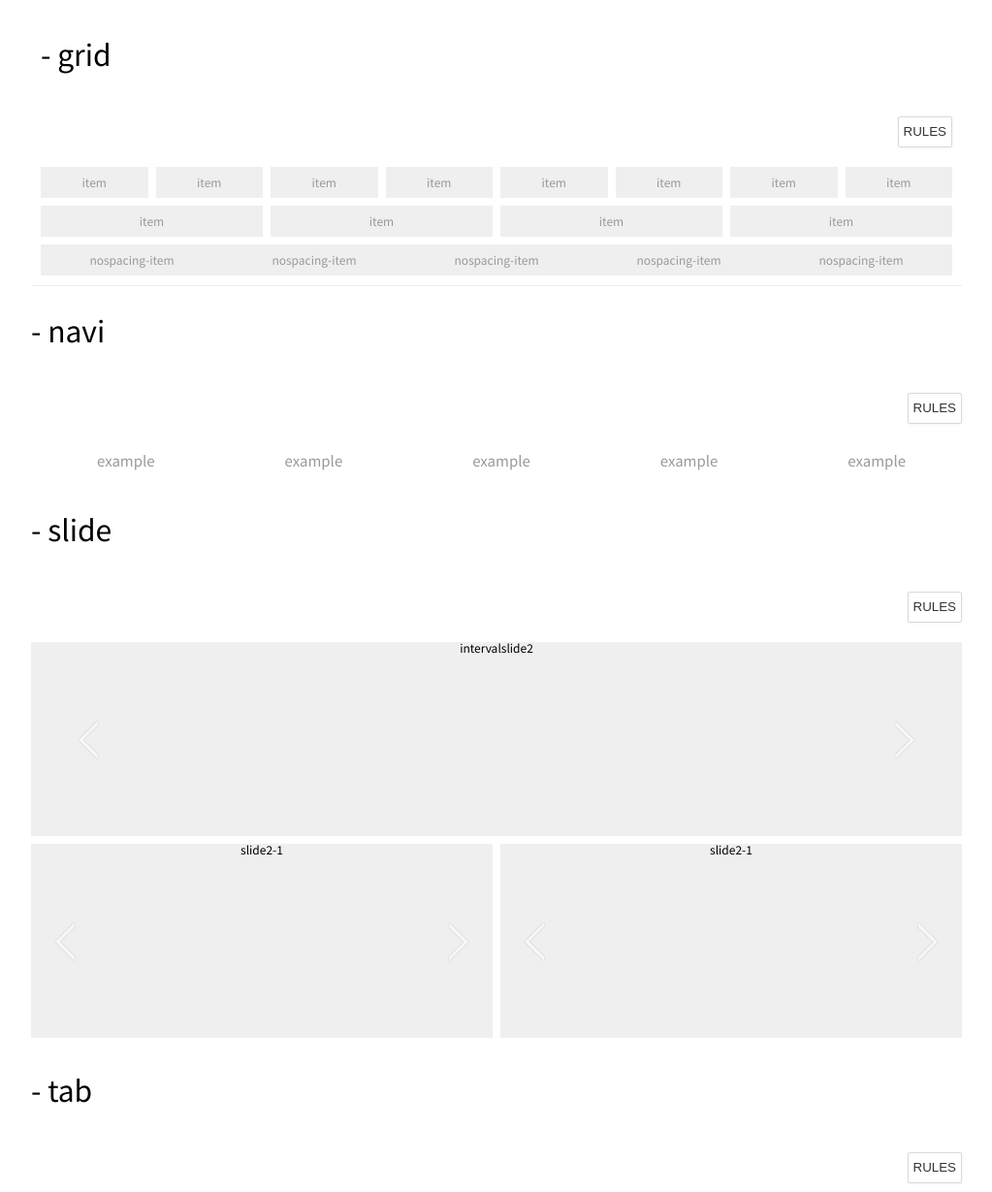
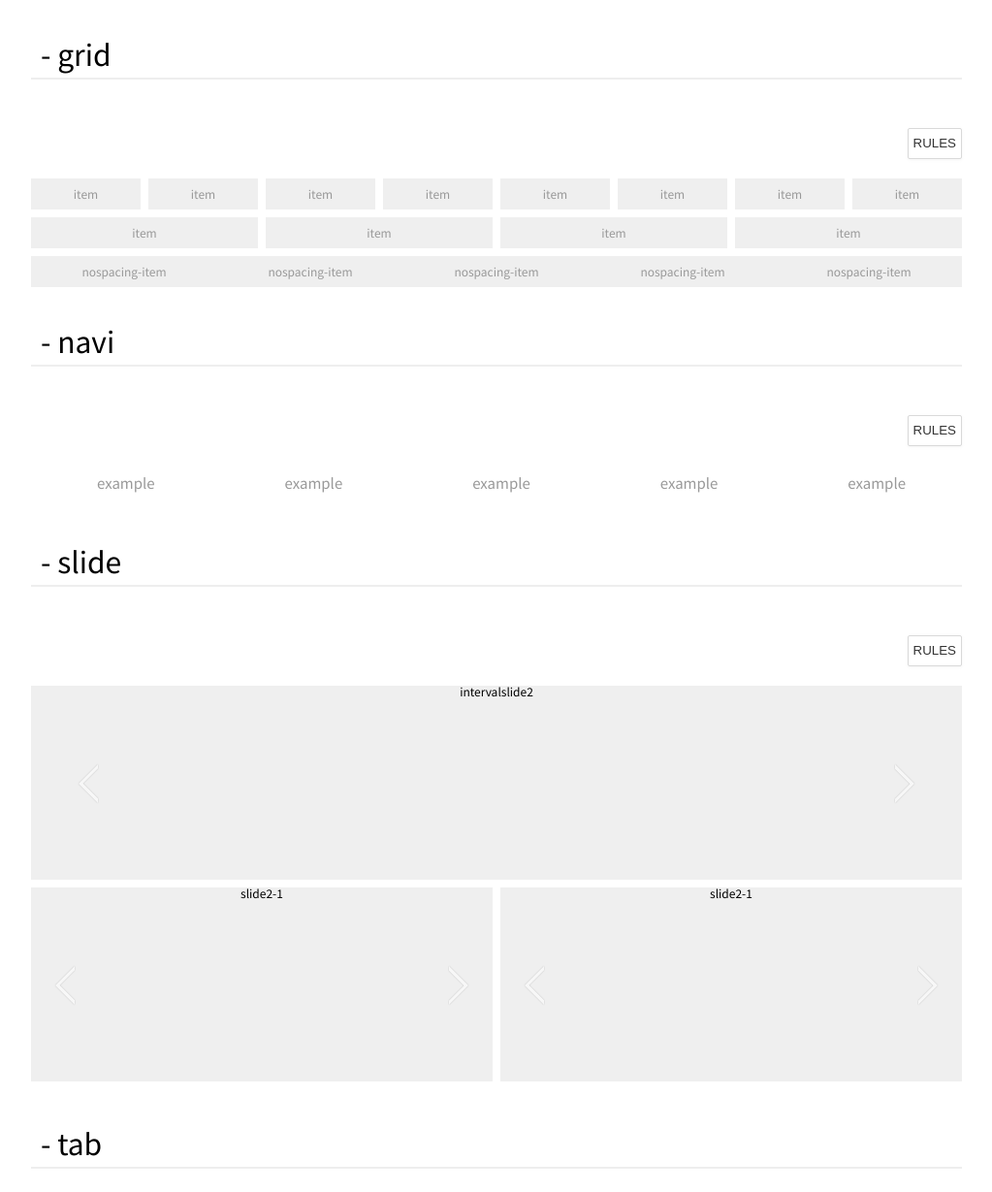
Before and after one commit to lmkygl/ui-pack, a website: page src/index.html in a window 1280 px wide. Shown: the top 1229 px of the page at 97% size, without its empty margins (128-1151 px from the left). Drawn offline with nearby package versions, Linux system fonts and the light colour scheme.

Commit message:
css 변경

```diff
--- a/src/css/module/common.scss
+++ b/src/css/module/common.scss
@@ -40,8 +40,9 @@ code {
     }
 }
 .border_line {
-    border-bottom: 1px solid #eee;
+    border-bottom: 2px solid #eee;
     padding: 10px;
+
 }
 body,
 html {
--- a/src/template/checkbox.html
+++ b/src/template/checkbox.html
@@ -1,4 +1,4 @@
-<h3 class="ui__pack__title">- checkbox</h3>
+<h3 class="ui__pack__title border_line">- checkbox</h3>
 <div class="rules_button_area" data-ui="rules_area">
     <button data-btn="rules_btn" data-toggle="false">RULES</button>
     <div class="source_code">
--- a/src/template/grid.html
+++ b/src/template/grid.html
@@ -1,5 +1,5 @@
-<div class="border_line">
-    <h3 class="ui__pack__title">- grid</h3>
+<div class="">
+    <h3 class="ui__pack__title border_line">- grid</h3>
     <div class="rules_button_area" data-ui="rules_area">
         <button data-btn="rules_btn" data-toggle="false">RULES</button>
         <div class="source_code">
--- a/src/template/hamburger.html
+++ b/src/template/hamburger.html
@@ -1,5 +1,5 @@
 <div class="">
-    <h3 class="ui__pack__title">- Hamburger menu</h3>
+    <h3 class="ui__pack__title border_line">- Hamburger menu</h3>
     <div class="rules_button_area" data-ui="rules_area">
         <button data-btn="rules_btn" data-toggle="false">RULES</button>
         <div class="source_code">
--- a/src/template/modal.html
+++ b/src/template/modal.html
@@ -1,4 +1,4 @@
-<h3 class="ui__pack__title">- modal</h3>
+<h3 class="ui__pack__title border_line">- modal</h3>
 <div class="rules_button_area" data-ui="rules_area">
     <button data-btn="rules_btn" data-toggle="false">RULES</button>
     <div class="source_code">
--- a/src/template/slide.html
+++ b/src/template/slide.html
@@ -1,5 +1,5 @@
 <div class="">
-    <h3 class="ui__pack__title">- slide</h3>
+    <h3 class="ui__pack__title border_line">- slide</h3>
     <div class="rules_button_area" data-ui="rules_area">
         <button data-btn="rules_btn" data-toggle="false">RULES</button>
         <div class="source_code">
--- a/src/template/tab.html
+++ b/src/template/tab.html
@@ -1,4 +1,4 @@
-<h3 class="ui__pack__title">- tab</h3>
+<h3 class="ui__pack__title border_line">- tab</h3>
 <div class="rules_button_area" data-ui="rules_area">
     <button data-btn="rules_btn" data-toggle="false">RULES</button>
     <div class="source_code">
--- a/src/template/underline.html
+++ b/src/template/underline.html
@@ -1,5 +1,5 @@
 <div class="">
-    <h3 class="ui__pack__title">- navi </h3>
+    <h3 class="ui__pack__title border_line">- navi </h3>
     <div class="rules_button_area" data-ui="rules_area">
         <button data-btn="rules_btn" data-toggle="false">RULES</button>
         <div class="source_code">
```
Also changed, not shown: src/css/index.css.
